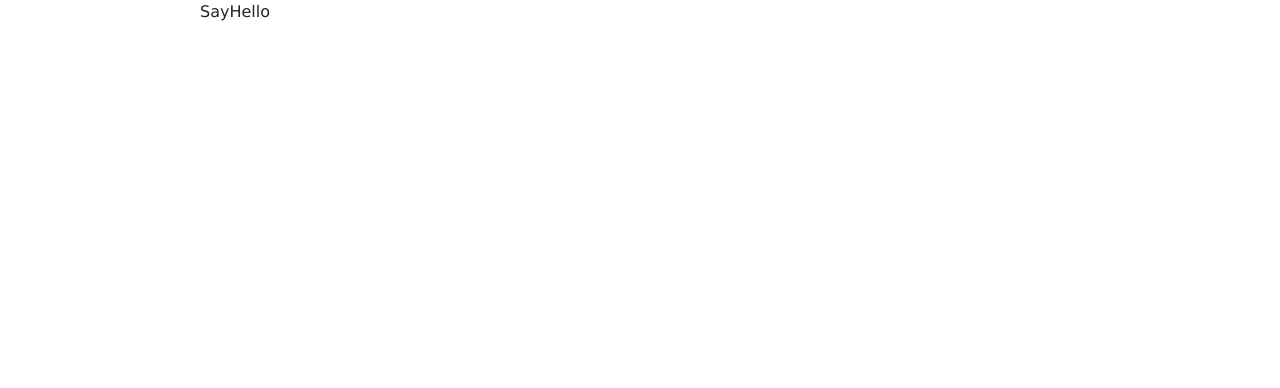
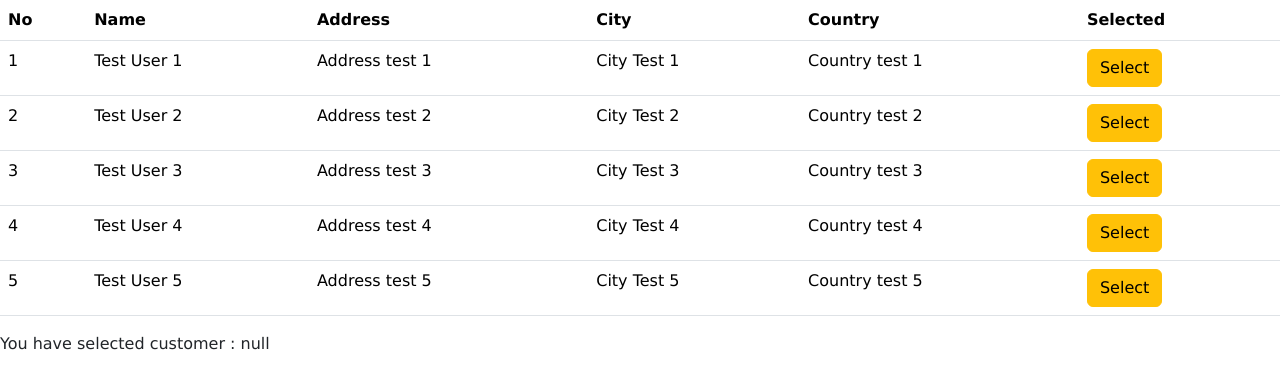
Before and after one commit to ShiyamS/Angular-eShopping, an Angular app: page / in a window 1280 px wide. Shown: the top 388 px of the page. Built offline with nearby package versions, Linux system fonts and the light colour scheme.

Commit message:
Template refrence using Component

```diff
--- a/src/app/app.component.html
+++ b/src/app/app.component.html
@@ -2,6 +2,7 @@
   <!-- <app-container></app-container> -->
 
   <!-- Template Reference -->
-  <app-demo></app-demo>
-  <!-- <app-customer></app-customer> -->
+  <!-- <app-demo></app-demo> -->
+  <app-customer #customer></app-customer>
+  {{'You have selected customer : ' + customer.selectedCustomer?.name}}
 </div>
--- a/src/app/customer/customer.component.html
+++ b/src/app/customer/customer.component.html
@@ -16,7 +16,7 @@
       <td>{{customer.address}}</td>
       <td>{{customer.city}}</td>
       <td>{{customer.country}}</td>
-      <td><button class="btn btn-warning">Select</button></td>
+      <td><button class="btn btn-warning" (click)="onSelecteCustomer(customer)">Select</button></td>
     </tr>
   </tbody>
 </table>
--- a/src/app/customer/customer.component.ts
+++ b/src/app/customer/customer.component.ts
@@ -8,7 +8,7 @@ import { Customer } from './customer';
 })
 export class CustomerComponent {
 
-  selectedCustomer: any;
+  selectedCustomer?: Customer;
 
   customers: Customer[] = [
     {
@@ -48,4 +48,7 @@ export class CustomerComponent {
     }
   ]
 
+  onSelecteCustomer(selecteCustomer: Customer) {
+    this.selectedCustomer = selecteCustomer
+  }
 }
```
